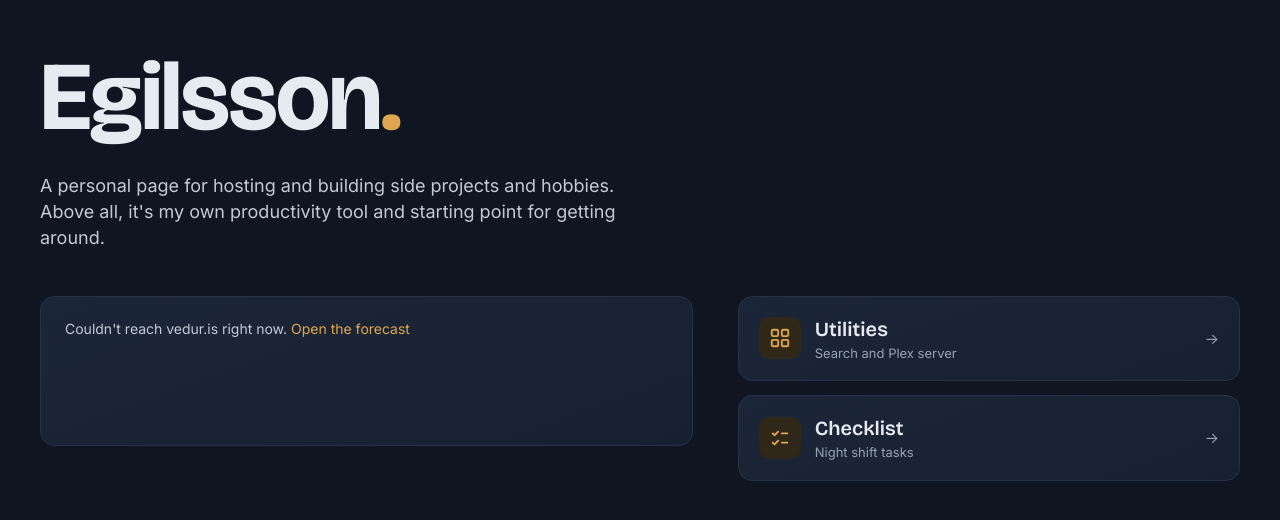
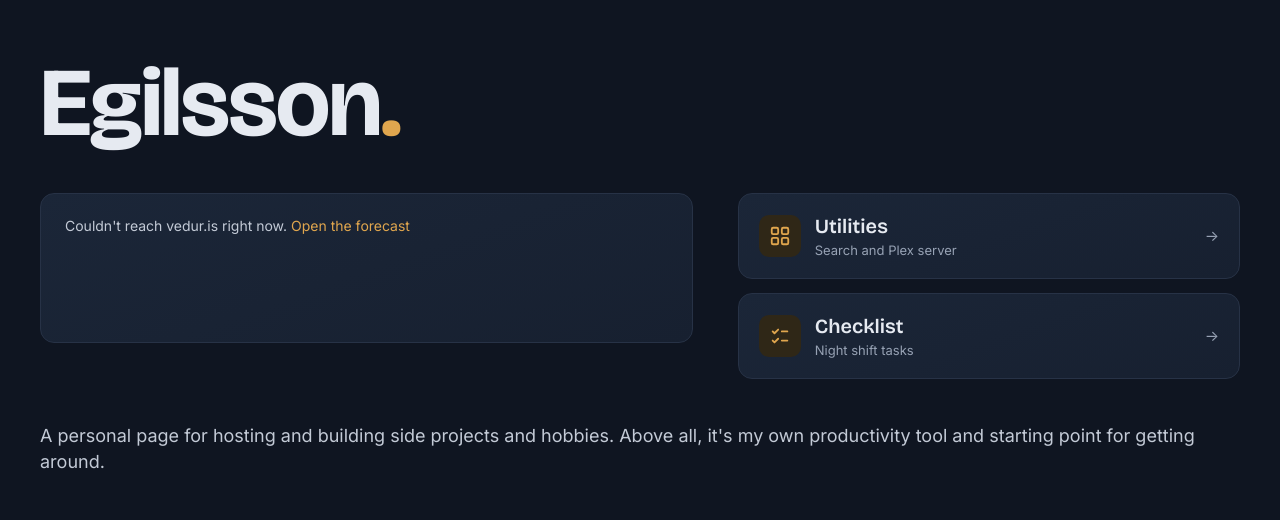
Before and after one commit to icefritz/egilsson.me, a plain HTML site: page index.html in a window 1280 px wide. Shown: the part 154-674 px from the top of the page. Drawn offline with nearby package versions, Linux system fonts and the light colour scheme; no server answers.

Commit message:
Home: description below weather and links, full width on wide screens
Co-Authored-By: Claude Opus 5.5 <noreply@anthropic.com>
Claude-Session: https://claude.ai/code/session_01AghtKUTu4McPYzMVX7iwFs

```diff
--- a/index.html
+++ b/index.html
@@ -60,8 +60,10 @@ nav small{display:block;font-size:13px;color:var(--muted);white-space:nowrap;ove
 .intro{display:flex;flex-direction:column;gap:clamp(16px,4vw,30px);min-width:0}
 @media (min-width:1000px){
   .page.home{max-width:1280px;padding-left:max(40px, env(safe-area-inset-left, 0px));padding-right:max(40px, env(safe-area-inset-right, 0px))}
-  .hero{display:grid;grid-template-columns:minmax(0,1.3fr) minmax(0,1fr);grid-template-areas:"intro ." "wx nav";align-content:center;align-items:start;column-gap:clamp(28px,3.5vw,48px);row-gap:clamp(28px,3.5vw,44px)}
-  .intro{grid-area:intro}
+  .hero{display:grid;grid-template-columns:minmax(0,1.3fr) minmax(0,1fr);grid-template-areas:"title ." "wx nav" "desc desc";align-content:center;align-items:start;column-gap:clamp(28px,3.5vw,48px);row-gap:clamp(28px,3.5vw,44px)}
+  .intro{display:contents}
+  h1{grid-area:title}
+  .intro p{grid-area:desc;max-width:none}
   .wx{grid-area:wx;max-width:none}
   nav{grid-area:nav;grid-template-columns:1fr;max-width:none}
   h1{font-size:clamp(72px,7.6vw,112px)}
```
